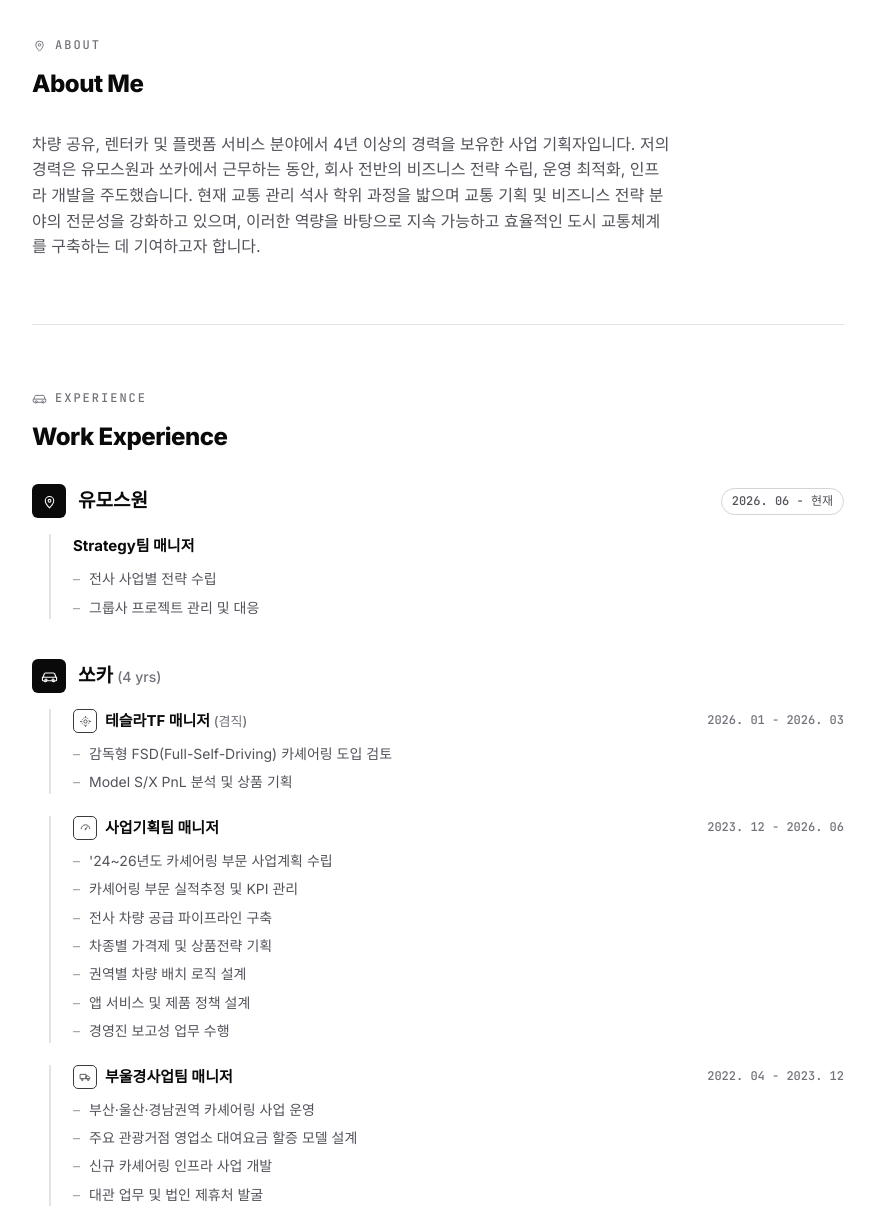
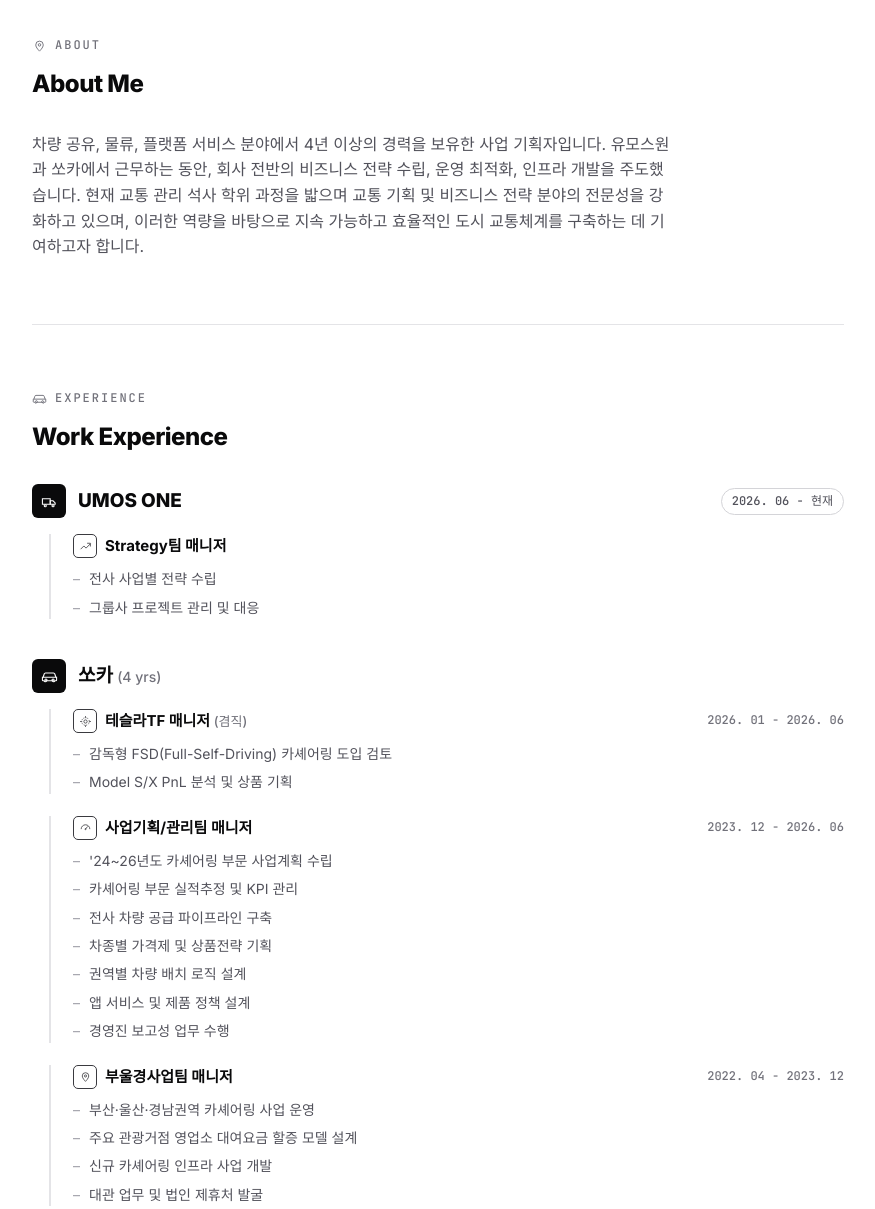
Before and after one commit to hendokim/my-resume-site, a website: page index.html in a window 1280 px wide. Shown: the part 460-1669 px from the top of the page, without its empty margins (202-1077 px from the left). Drawn offline with Linux system fonts and the light colour scheme.

Commit message:
Update index.html

```diff
--- a/index.html
+++ b/index.html
@@ -56,8 +56,8 @@
     </div>
     <h2 class="section-title">About Me</h2>
     <p class="about-text">
-      차량 공유, 렌터카 및 플랫폼 서비스 분야에서 4년 이상의 경력을 보유한 사업 기획자입니다.
-      저의 경력은 유모스원과 쏘카에서 근무하는 동안, 회사 전반의 비즈니스 전략 수립, 운영 최적화, 인프라 개발을 주도했습니다.
+      차량 공유, 물류, 플랫폼 서비스 분야에서 4년 이상의 경력을 보유한 사업 기획자입니다.
+      유모스원과 쏘카에서 근무하는 동안, 회사 전반의 비즈니스 전략 수립, 운영 최적화, 인프라 개발을 주도했습니다.
       현재 교통 관리 석사 학위 과정을 밟으며 교통 기획 및 비즈니스 전략 분야의 전문성을 강화하고 있으며, 이러한 역량을 바탕으로 지속 가능하고 효율적인 도시 교통체계를 구축하는 데 기여하고자 합니다.
     </p>
   </section>
@@ -72,13 +72,16 @@
     <div class="company-block">
       <div class="company-header">
         <span class="company-icon">
-          <svg class="icon" viewBox="0 0 24 24" fill="none" stroke="currentColor" stroke-width="1.5"><path d="M12 21s-6-5.686-6-10a6 6 0 1 1 12 0c0 4.314-6 10-6 10z"/><circle cx="12" cy="11" r="2"/></svg>
+          <svg class="icon" viewBox="0 0 24 24" fill="none" stroke="currentColor" stroke-width="1.5"><path d="M2 8h11v8H2z"/><path d="M13 11h4l3 3v2h-7z"/><circle cx="6" cy="18" r="1.5"/><circle cx="17" cy="18" r="1.5"/></svg>
         </span>
-        <h3>유모스원</h3>
+        <h3>UMOS ONE</h3>
         <span class="company-duration">2026. 06 - 현재</span>
       </div>
       <div class="role-block">
         <div class="role-header">
+          <span class="role-icon">
+            <svg class="icon icon--sm" viewBox="0 0 24 24" fill="none" stroke="currentColor" stroke-width="1.5"><path d="M3 17l6-6 4 4 8-8"/><path d="M15 6h6v6"/></svg>
+          </span>
           <h4>Strategy팀 매니저</h4>
         </div>
         <ul>
@@ -102,7 +105,7 @@
             <svg class="icon icon--sm" viewBox="0 0 24 24" fill="none" stroke="currentColor" stroke-width="1.5"><circle cx="12" cy="12" r="3"/><circle cx="12" cy="12" r="7" stroke-dasharray="2 2"/><path d="M12 2v3M12 19v3M2 12h3M19 12h3"/></svg>
           </span>
           <h4>테슬라TF 매니저 <span class="role-note">(겸직)</span></h4>
-          <span class="role-duration">2026. 01 - 2026. 03</span>
+          <span class="role-duration">2026. 01 - 2026. 06</span>
         </div>
         <ul>
           <li>감독형 FSD(Full-Self-Driving) 카셰어링 도입 검토</li>
@@ -115,7 +118,7 @@
           <span class="role-icon">
             <svg class="icon icon--sm" viewBox="0 0 24 24" fill="none" stroke="currentColor" stroke-width="1.5"><path d="M4 15a8 8 0 1 1 16 0"/><path d="M12 15l4-5"/><circle cx="12" cy="15" r="1"/></svg>
           </span>
-          <h4>사업기획팀 매니저</h4>
+          <h4>사업기획/관리팀 매니저</h4>
           <span class="role-duration">2023. 12 - 2026. 06</span>
         </div>
         <ul>
@@ -132,7 +135,7 @@
       <div class="role-block">
         <div class="role-header">
           <span class="role-icon">
-            <svg class="icon icon--sm" viewBox="0 0 24 24" fill="none" stroke="currentColor" stroke-width="1.5"><path d="M2 8h11v8H2z"/><path d="M13 11h4l3 3v2h-7z"/><circle cx="6" cy="18" r="1.5"/><circle cx="17" cy="18" r="1.5"/></svg>
+            <svg class="icon icon--sm" viewBox="0 0 24 24" fill="none" stroke="currentColor" stroke-width="1.5"><path d="M12 21s-6-5.686-6-10a6 6 0 1 1 12 0c0 4.314-6 10-6 10z"/><circle cx="12" cy="11" r="2"/></svg>
           </span>
           <h4>부울경사업팀 매니저</h4>
           <span class="role-duration">2022. 04 - 2023. 12</span>
```
